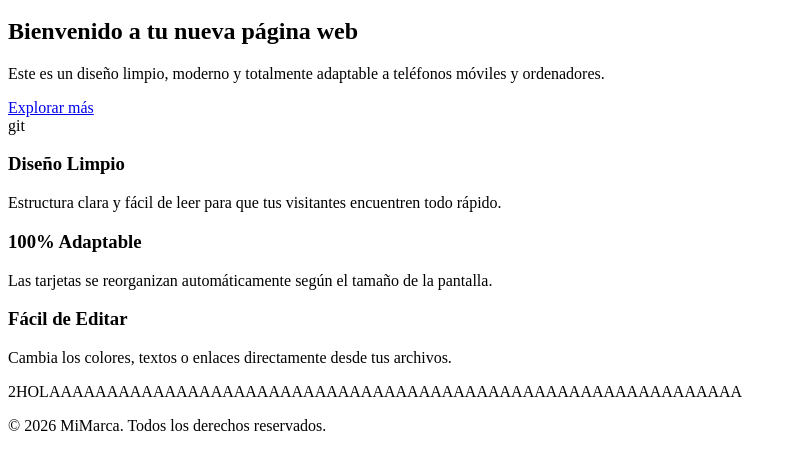
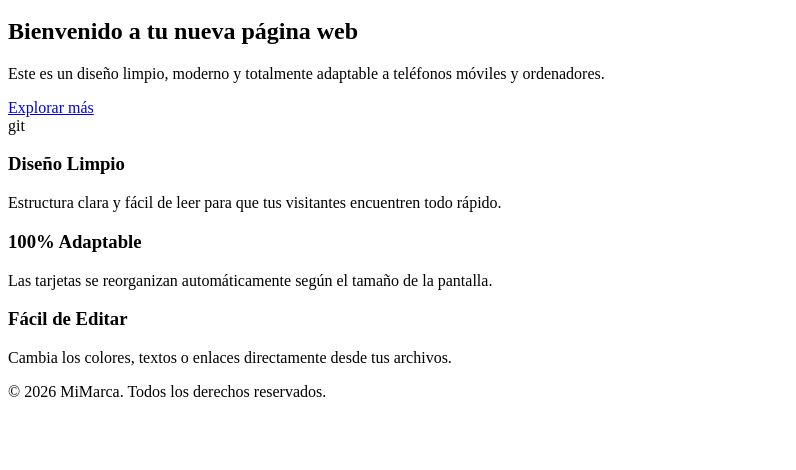
Before and after one commit to cricri256/gitvaleriacristina, a plain HTML site: page index.html in a window 1280 px wide. Shown: the part 100-570 px from the top of the page, without its empty margins (0-796 px from the left). Drawn offline with Linux system fonts and the light colour scheme.

Commit message:
Revert "parrafo extra vale"
This reverts commit cabb755d73434e569c4c95015e8b38fcf4421d3b.

```diff
--- a/index.html
+++ b/index.html
@@ -40,10 +40,6 @@
         <p>Cambia los colores, textos o enlaces directamente desde tus archivos.</p>
       </div>
     </div>
-
-    <p>2HOLAAAAAAAAAAAAAAAAAAAAAAAAAAAAAAAAAAAAAAAAAAAAAAAAAAAAAAAAAAAA</p>
-
-
   </main>
 
   <!-- Pie de página -->
```
